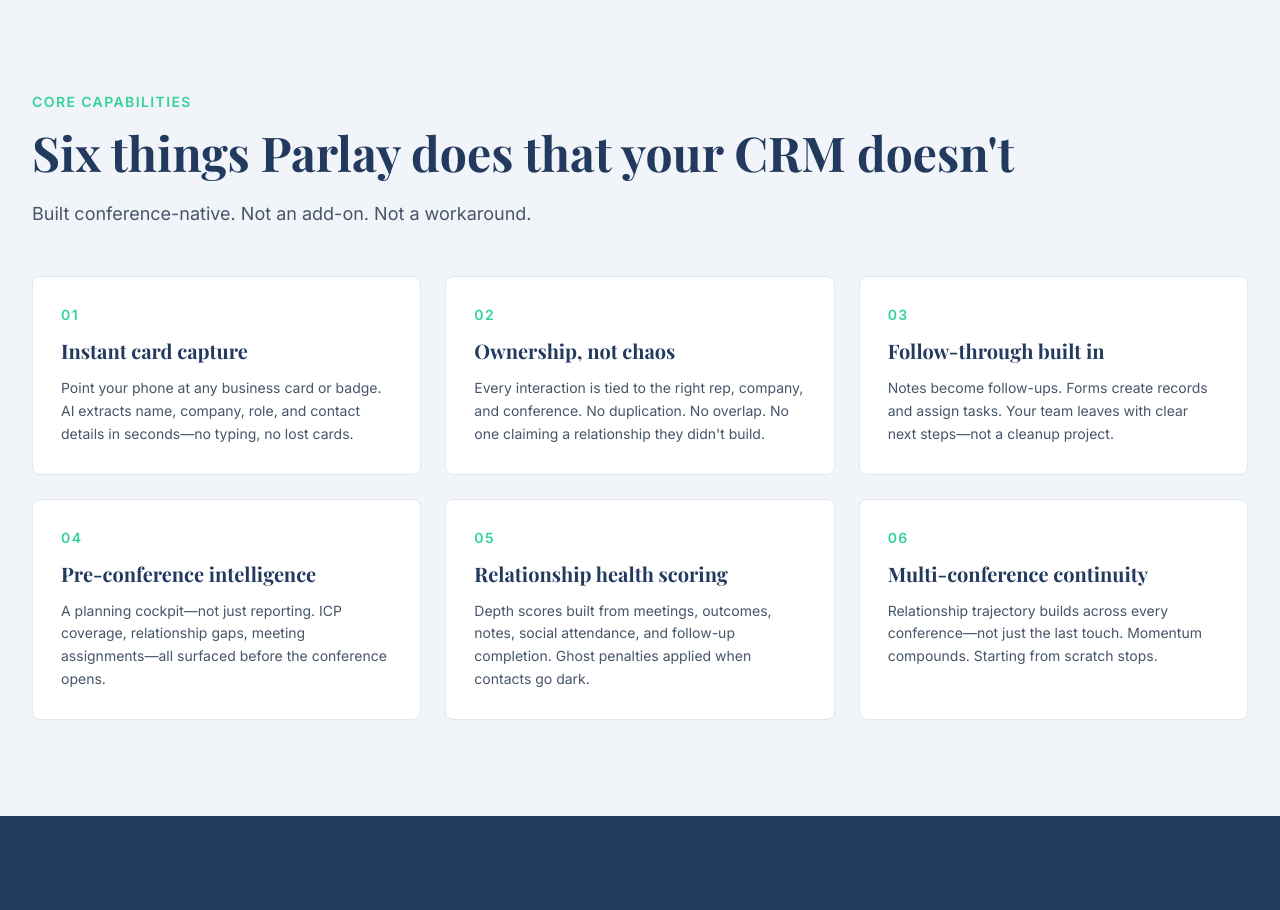
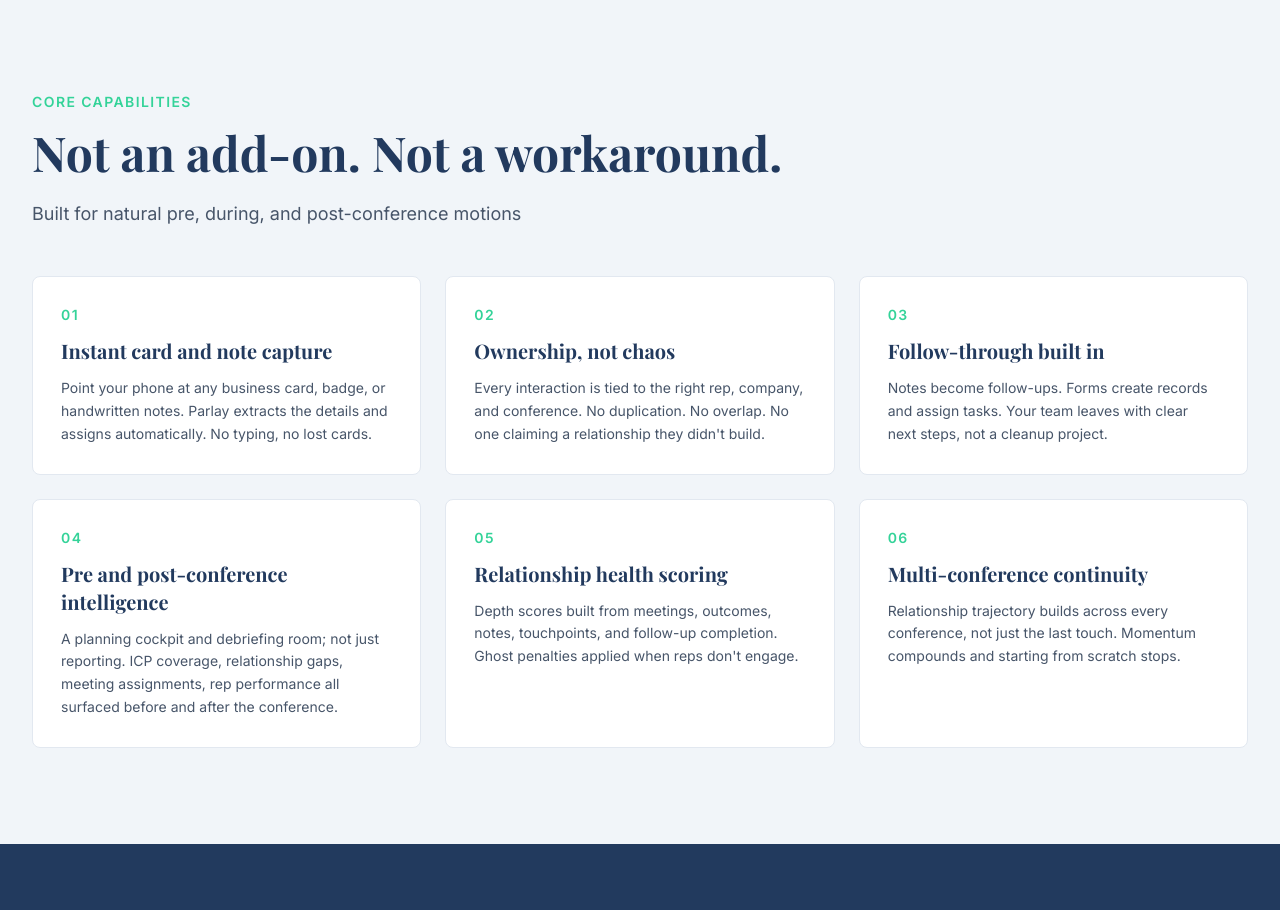
Before and after one commit to kmwinn21-beep/parlay-website, a Next.js app: page / in a window 1280 px wide. Shown: the part 4160-5070 px from the top of the page. Built offline with nearby package versions, Linux system fonts and the light colour scheme; a web font is replaced by a local one.

Commit message:
Update FeaturePillarsSection content and descriptions

```diff
--- a/components/marketing/FeaturePillarsSection.tsx
+++ b/components/marketing/FeaturePillarsSection.tsx
@@ -1,8 +1,8 @@
 const PILLARS = [
   {
     num: "01",
-    title: "Instant card capture",
-    body: "Point your phone at any business card or badge. AI extracts name, company, role, and contact details in seconds—no typing, no lost cards.",
+    title: "Instant card and note capture",
+    body: "Point your phone at any business card, badge, or handwritten notes. Parlay extracts the details and assigns automatically. No typing, no lost cards.",
   },
   {
     num: "02",
@@ -12,22 +12,22 @@
   {
     num: "03",
     title: "Follow-through built in",
-    body: "Notes become follow-ups. Forms create records and assign tasks. Your team leaves with clear next steps—not a cleanup project.",
+    body: "Notes become follow-ups. Forms create records and assign tasks. Your team leaves with clear next steps, not a cleanup project.",
   },
   {
     num: "04",
-    title: "Pre-conference intelligence",
-    body: "A planning cockpit—not just reporting. ICP coverage, relationship gaps, meeting assignments—all surfaced before the conference opens.",
+    title: "Pre and post-conference intelligence",
+    body: "A planning cockpit and debriefing room; not just reporting. ICP coverage, relationship gaps, meeting assignments, rep performance all surfaced before and after the conference.",
   },
   {
     num: "05",
     title: "Relationship health scoring",
-    body: "Depth scores built from meetings, outcomes, notes, social attendance, and follow-up completion. Ghost penalties applied when contacts go dark.",
+    body: "Depth scores built from meetings, outcomes, notes, touchpoints, and follow-up completion. Ghost penalties applied when reps don't engage.",
   },
   {
     num: "06",
     title: "Multi-conference continuity",
-    body: "Relationship trajectory builds across every conference—not just the last touch. Momentum compounds. Starting from scratch stops.",
+    body: "Relationship trajectory builds across every conference, not just the last touch. Momentum compounds and starting from scratch stops.",
   },
 ];
 
@@ -40,11 +40,11 @@
         </p>
 
         <h2 className="font-playfair text-4xl sm:text-5xl font-bold text-brand-primary mb-6">
-          Six things Parlay does that your CRM doesn&apos;t
+          Not an add-on. Not a workaround.
         </h2>
 
         <p className="font-inter text-lg text-brand-steel mb-12 max-w-2xl">
-          Built conference-native. Not an add-on. Not a workaround.
+          Built for natural pre, during, and post-conference motions
         </p>
 
         <div className="grid grid-cols-1 sm:grid-cols-2 lg:grid-cols-3 gap-6">
```
